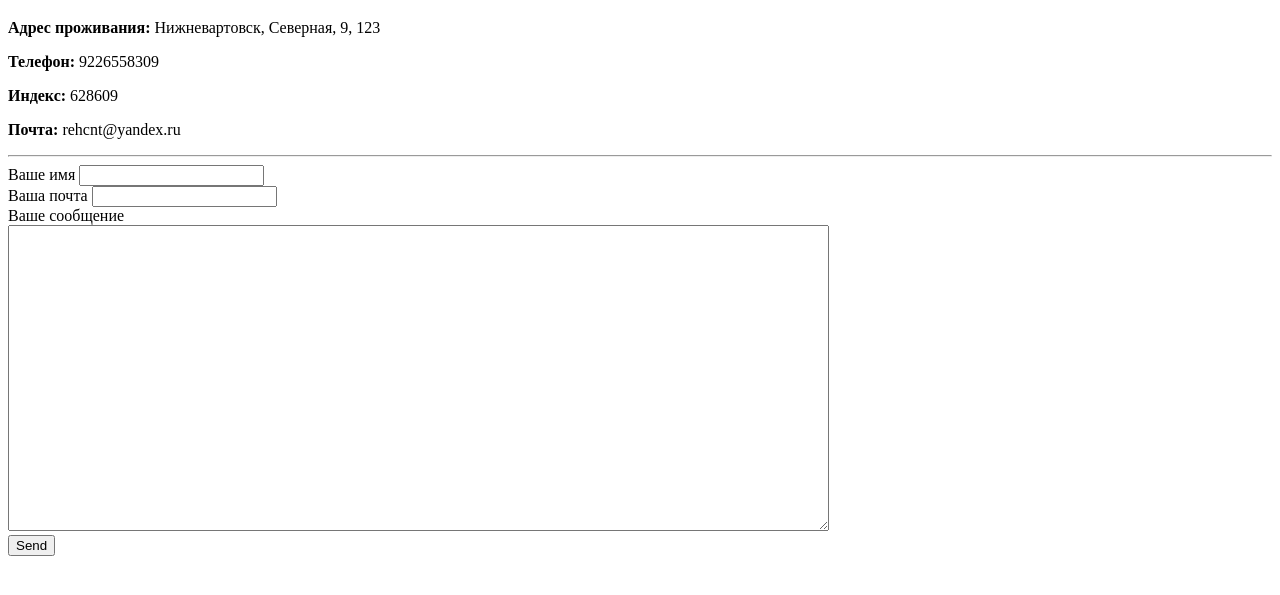
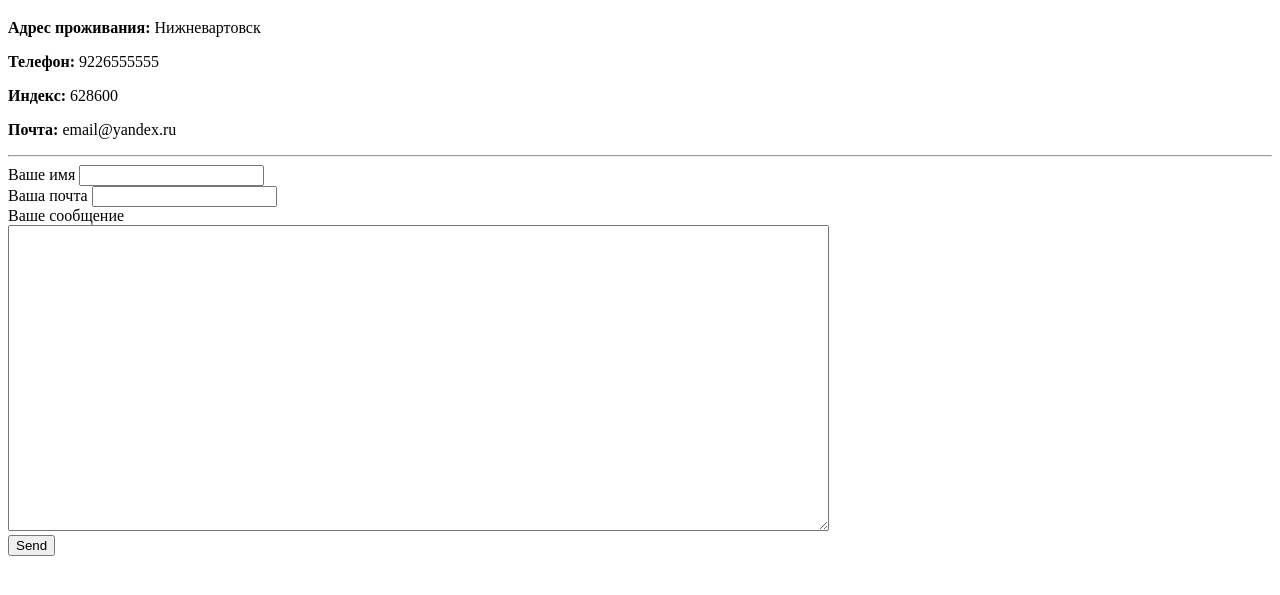
Before and after one commit to rehcnt/CV, a plain HTML site: page contacts.html in a window 1280 px wide. Shown: the part 61-656 px from the top of the page. Drawn offline with Linux system fonts and the light colour scheme.

Commit message:
Сменил инфу

```diff
--- a/contacts.html
+++ b/contacts.html
@@ -8,10 +8,10 @@
 
 <body>
   <h1>Контакты</h1>
-  <p><strong>Адрес проживания:</strong> Нижневартовск, Северная, 9, 123</p>
-  <p><strong>Телефон:</strong> 9226558309</p>
-  <p><strong>Индекс:</strong> 628609</p>
-  <p><strong>Почта:</strong> rehcnt@yandex.ru</p>
+  <p><strong>Адрес проживания:</strong> Нижневартовск</p>
+  <p><strong>Телефон:</strong> 9226555555</p>
+  <p><strong>Индекс:</strong> 628600</p>
+  <p><strong>Почта:</strong> email@yandex.ru</p>
   <hr>
   <form action="mailto:rehcnt@yandex.ru" method="post" enctype="text/plain">
     <label for="">Ваше имя</label>
```
